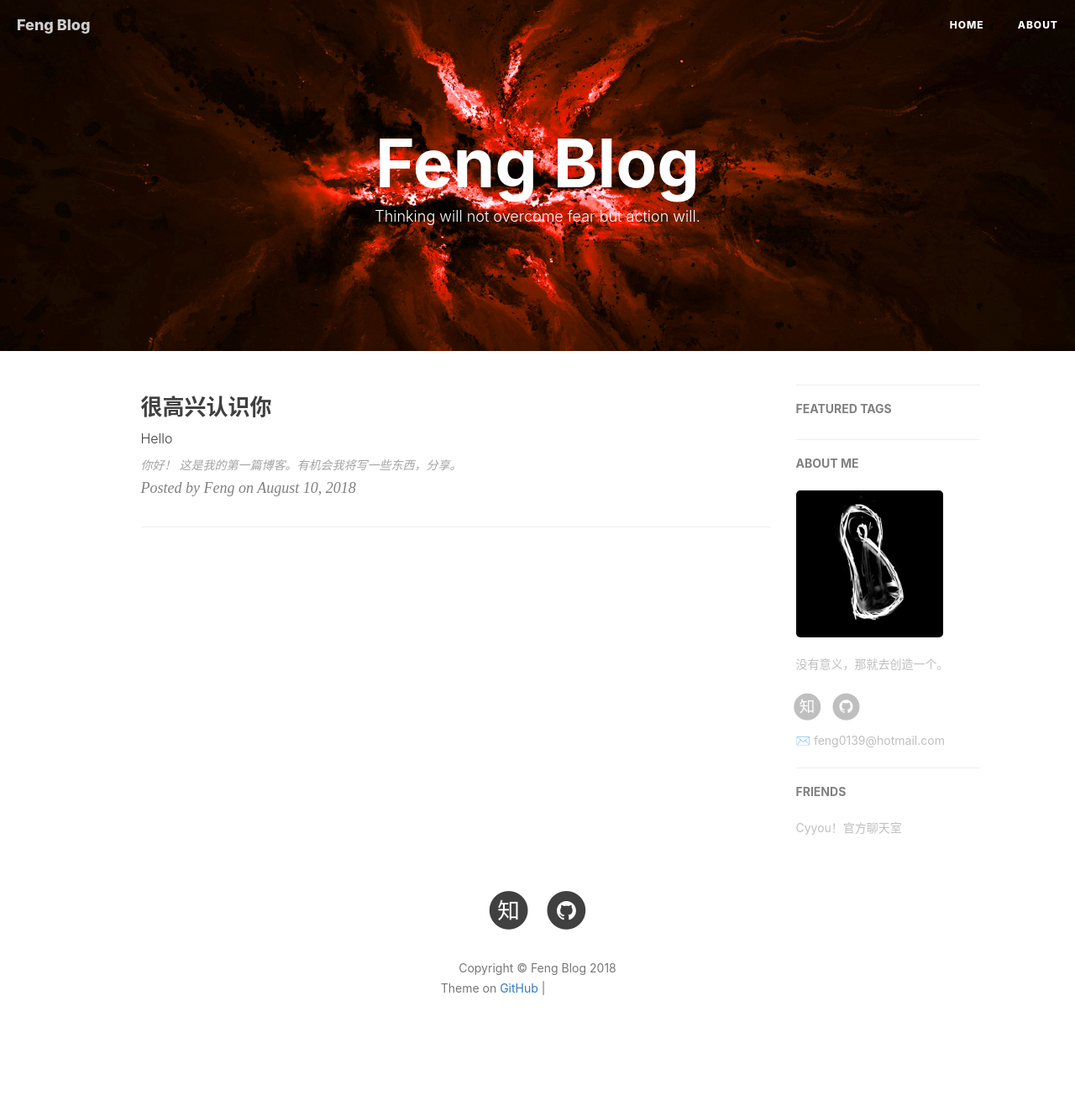
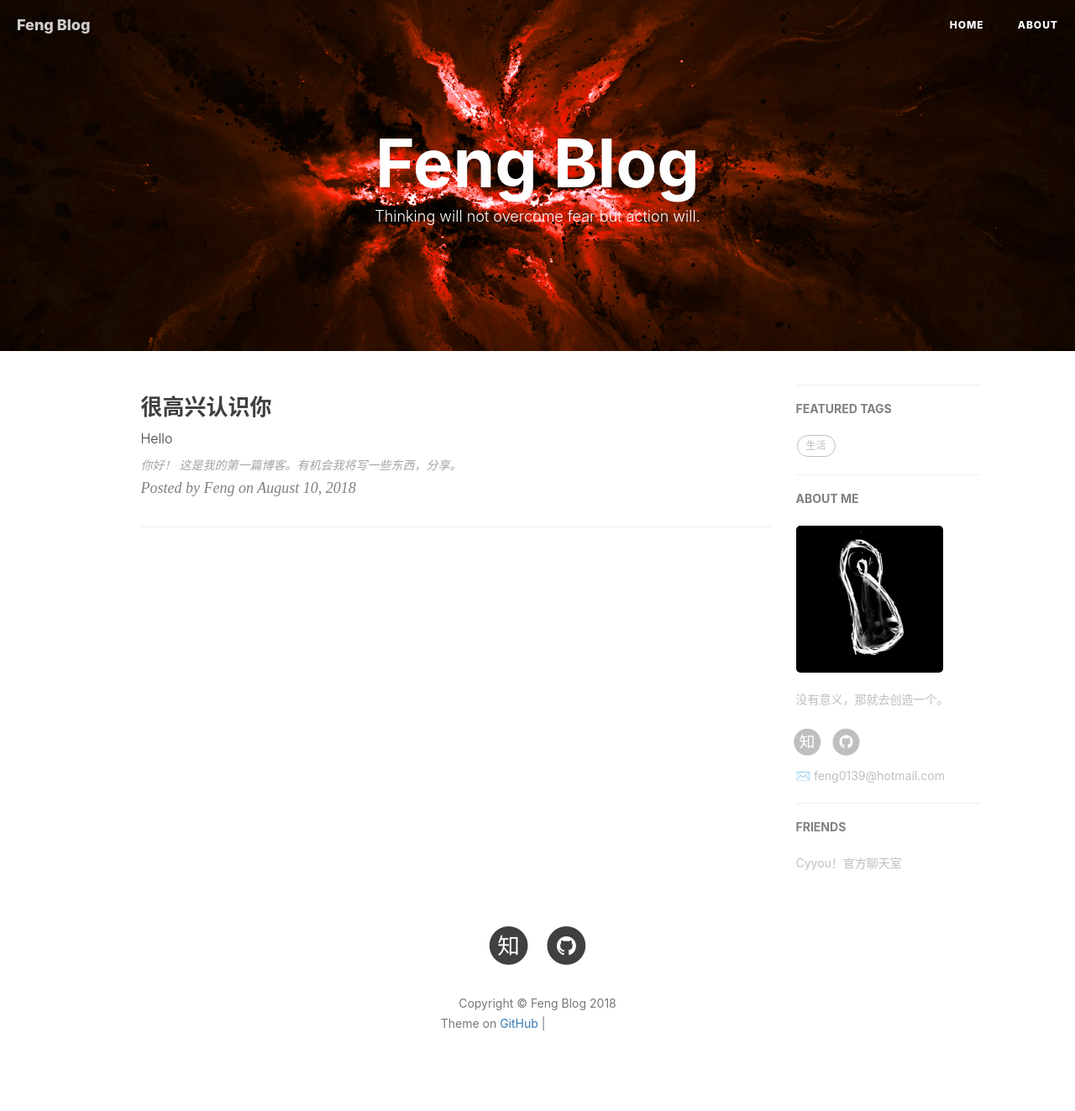
Before and after one commit to Feng0139/Feng0139.github.io, a Jekyll site: the page built from index.html, in a window 1280 px wide. Shown: the whole page at 84% size. Built offline with Jekyll 4.4.1, drawn with Linux system fonts in a browser that asks for light colours; nearby versions of some CDN libraries; the list of posts is cut into pages by our own code; comment, search, counter and statistics services are not loaded; before the commit the page ends 1281 px from its top, so only the background shows below that; grey boxes are pictures that could not be loaded.

Commit message:
Update _config.yml

```diff
--- a/_config.yml
+++ b/_config.yml
@@ -86,12 +86,12 @@ ga_domain: fengjiajian.top               # 默认的是 auto, 这里我是自定
 
 # Featured Tags
 featured-tags: true                     # 是否使用首页标签
-featured-condition-size: 1              # 相同标签数量大于这个数，才会出现在首页
+featured-condition-size: 0              # 相同标签数量大于这个数，才会出现在首页
 
 
 
 # Progressive Web Apps
-chrome-tab-theme-color: "#000000"
+chrome-tab-theme-color: "#FF0000"
 service-worker: true
 
 
```
